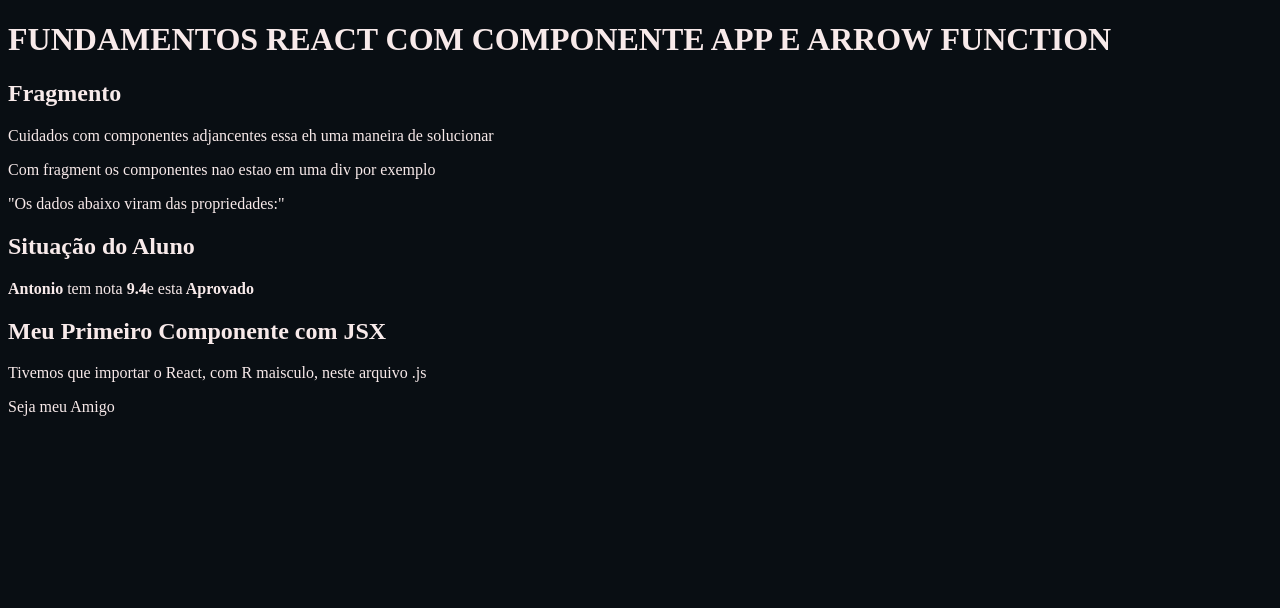
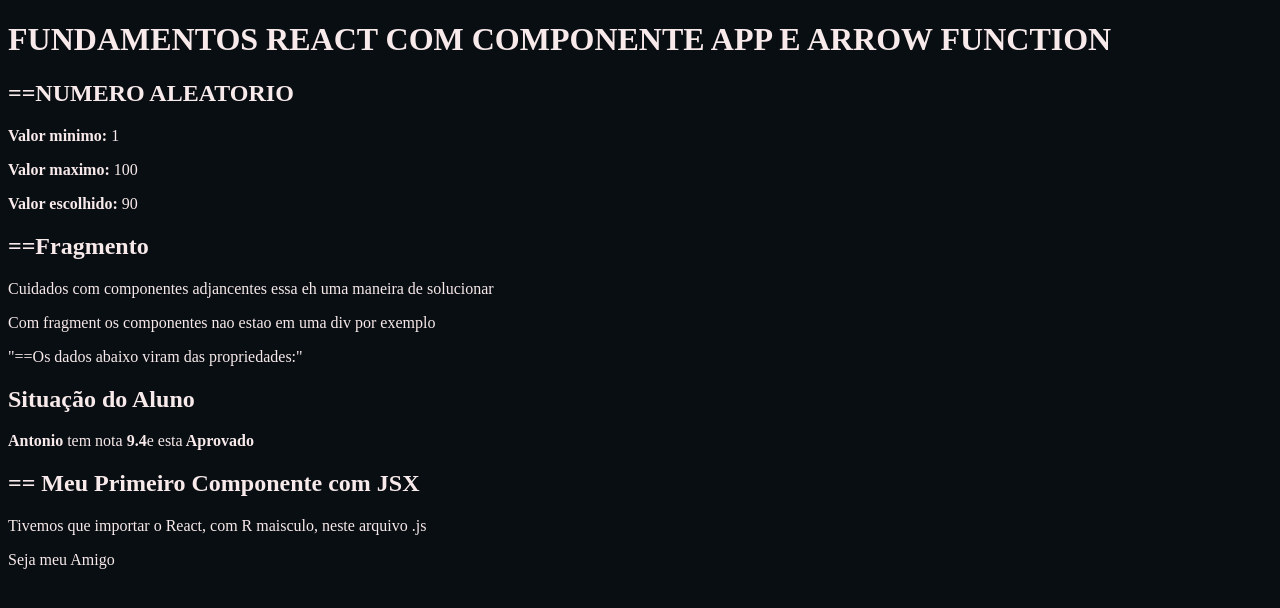
Before and after one commit to Cavall/fundamentos, a React (Create React App) app: page / in a window 1280 px wide. Shown: the top 608 px of the page. Built offline with nearby package versions, Linux system fonts and the light colour scheme.

Commit message:
incluso componente aleatorio

```diff
--- a/src/App.jsx
+++ b/src/App.jsx
@@ -2,10 +2,12 @@
 import Primeiro from "./components/basicos/Primeiro";
 import PrimeiroComParametros from "./components/basicos/PrimeiroComParametros";
 import Fragmentos from "./components/basicos/Fragmentos";
+import Aleatorio from "./components/basicos/Aleatorio";
 
 export default () => (
   <div id="app">
     <h1>FUNDAMENTOS REACT COM COMPONENTE APP E ARROW FUNCTION</h1>
+    <Aleatorio min={1} max={100} />
     <Fragmentos />
 
     <PrimeiroComParametros
--- /dev/null
+++ b/src/components/basicos/Aleatorio.jsx
@@ -0,0 +1,23 @@
+import React from "react";
+
+export default function Aleatorio(props) {
+  // const min = props.min;
+  // const max = props.max;
+  // lendo com destructor alternativo de javascript
+  const { min, max } = props;
+  const aleatorio = parseInt(Math.random() * (max - min)) + min;
+  return (
+    <div>
+      <h2>==NUMERO ALEATORIO</h2>
+      <p>
+        <strong>Valor minimo: </strong> {min}
+      </p>
+      <p>
+        <strong>Valor maximo: </strong> {max}
+      </p>
+      <p>
+        <strong>Valor escolhido: </strong> {aleatorio}
+      </p>
+    </div>
+  );
+}
--- a/src/components/basicos/Fragmentos.jsx
+++ b/src/components/basicos/Fragmentos.jsx
@@ -3,7 +3,7 @@
 export default function Fragmentos(props) {
   return (
     <>
-      <h2>Fragmento</h2>
+      <h2>==Fragmento</h2>
       <p>
         Cuidados com componentes adjancentes essa eh uma maneira de solucionar
       </p>
--- a/src/components/basicos/Primeiro.js
+++ b/src/components/basicos/Primeiro.js
@@ -4,7 +4,7 @@
   const msg = "Seja meu Amigo";
   return (
     <div>
-      <h2> Meu Primeiro Componente com JSX</h2>
+      <h2>== Meu Primeiro Componente com JSX</h2>
       <p>Tivemos que importar o React, com R maisculo, neste arquivo .js</p>
       <p> {msg} </p>
     </div>
--- a/src/components/basicos/PrimeiroComParametros.jsx
+++ b/src/components/basicos/PrimeiroComParametros.jsx
@@ -5,7 +5,7 @@
   const status = props.nota >= 7 ? " Aprovado" : " Em Recuperação";
   return (
     <div>
-      "Os dados abaixo viram das propriedades:"
+      "==Os dados abaixo viram das propriedades:"
       <h2> {props.titulo}</h2>
       <p>
         <strong> {props.aluno}</strong>
```
